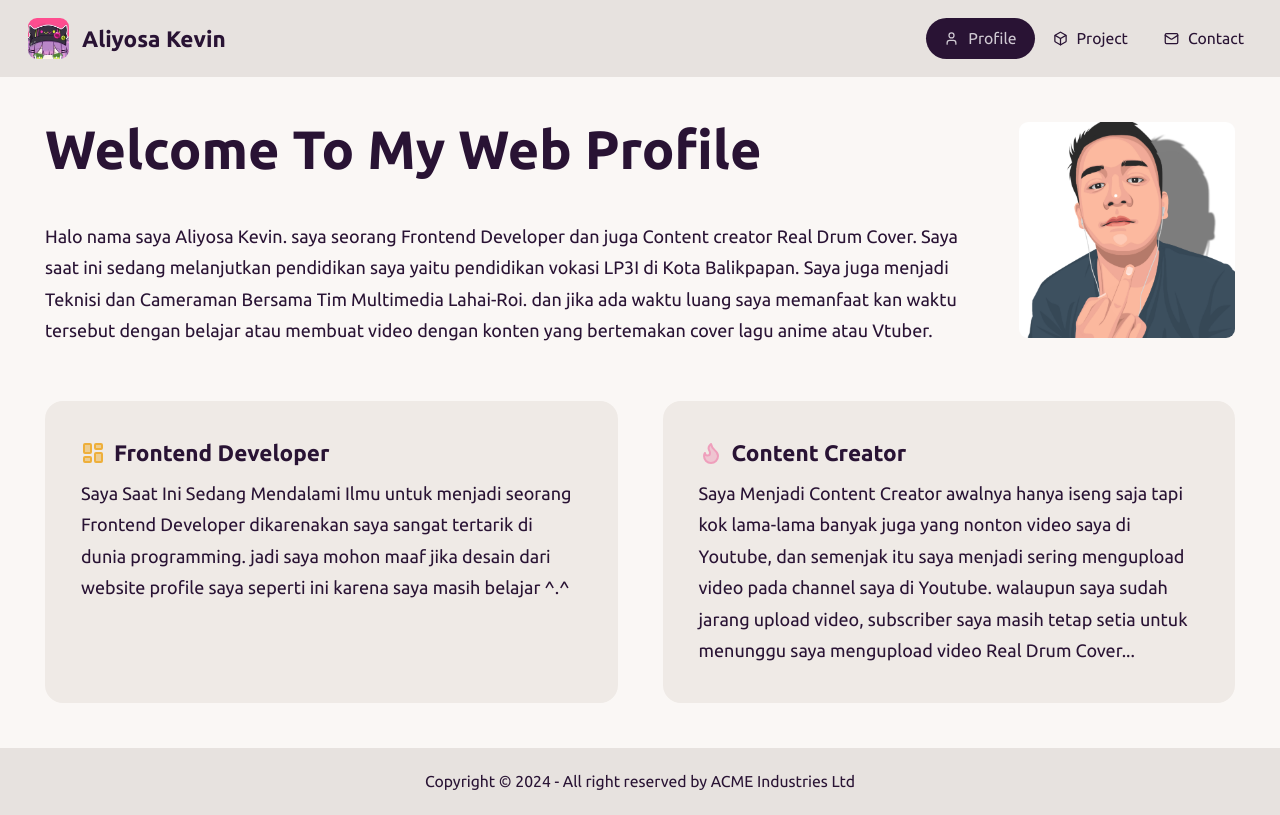
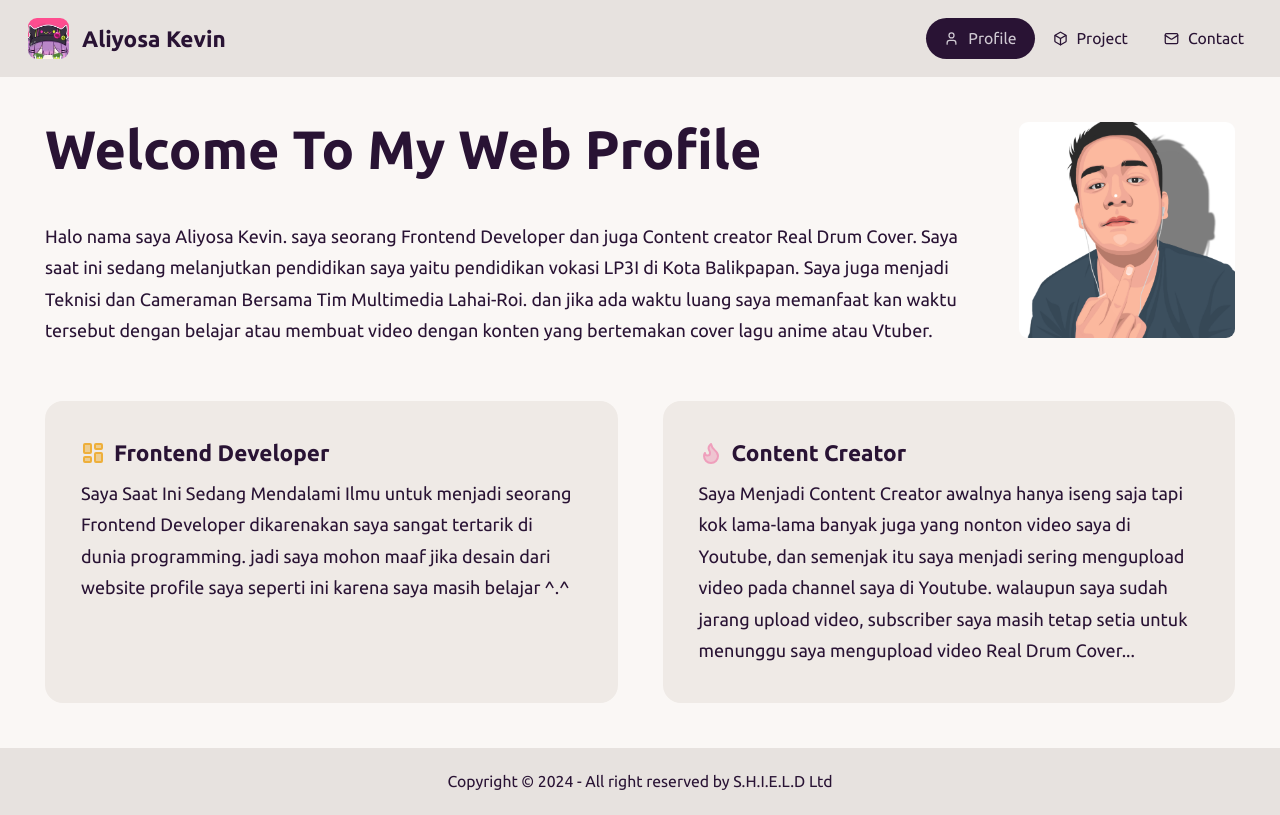
Before and after one commit to aliyosakevin428/aliyosakevin428.github.io, a React (Vite) app: page /#/ in a window 1280 px wide. Built offline with nearby package versions, Linux system fonts and the light colour scheme.

Commit message:
ubah sedikit footernya

```diff
--- a/src/partials/Footer.jsx
+++ b/src/partials/Footer.jsx
@@ -3,7 +3,7 @@ const Footer = () => {
   return(
     <footer className="footer footer-center bg-base-300 text-base-content p-5">
   <aside>
-    <p className="text-sm">Copyright © {new Date().getFullYear()} - All right reserved by ACME Industries Ltd</p>
+    <p className="text-sm">Copyright © {new Date().getFullYear()} - All right reserved by S.H.I.E.L.D Ltd</p>
   </aside>
 </footer>
   );
```
